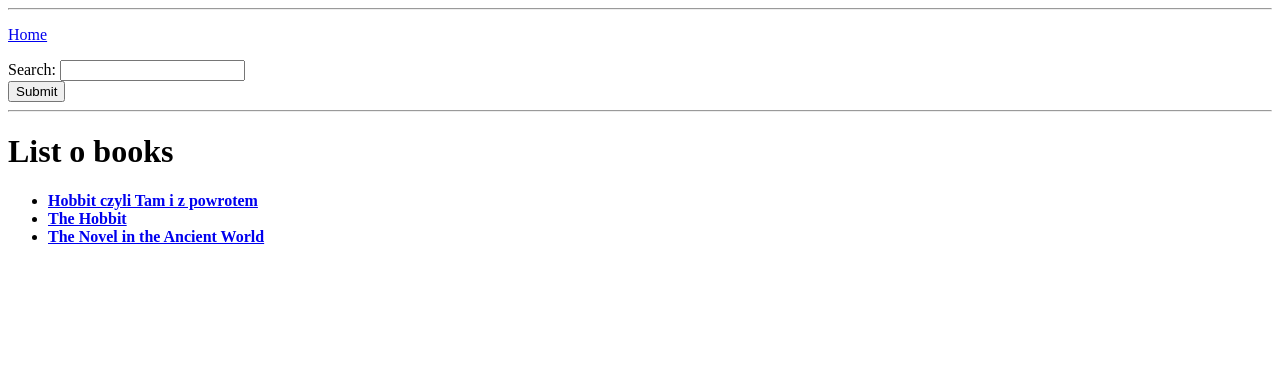
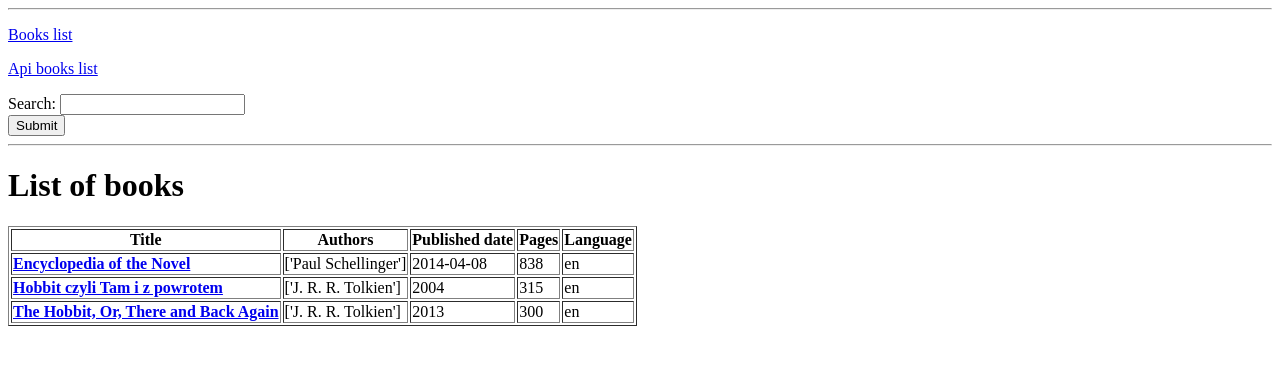
Before and after one commit to JaroslawStormowski/LibApp, a Django app: page / in a window 1280 px wide. Shown: the top 365 px of the page. Run offline with Django 3.2, Linux system fonts and the light colour scheme; data comes from the database, SQL or seed files in the repository.

Commit message:
last changes

```diff
--- a/BookApp/models.py
+++ b/BookApp/models.py
@@ -1,18 +1,20 @@
 from django.db.models import Model
 from django.db import models
 import jsonfield
+import uuid
 
 # Create your models here.
 
 
 class Book(Model):
-    title = models.CharField(max_length=100)
-    authors = models.CharField(max_length=100)
-    publishedDate = models.CharField(max_length=50)
-    industryIdentifiers = jsonfield.JSONField()
-    pageCount = models.IntegerField()
-    imageLinks = jsonfield.JSONField()
-    language = models.CharField(max_length=50)
+    id_uuid = models.CharField(primary_key=True, max_length=100, unique=True, default=uuid.uuid4)
+    title = models.CharField(max_length=200)
+    authors = models.CharField(max_length=100, blank=True, null=True)
+    publishedDate = models.CharField(max_length=50, blank=True, null=True)
+    industryIdentifiers = jsonfield.JSONField(blank=True, null=True)
+    pageCount = models.IntegerField(blank=True, null=True)
+    imageLinks = jsonfield.JSONField(blank=True, null=True)
+    language = models.CharField(max_length=50, blank=True, null=True)
 
     def __str__(self):
         return self.title
--- a/BookApp/templates/BookApp/add.html
+++ b/BookApp/templates/BookApp/add.html
@@ -17,4 +17,6 @@
     {% else %}
         <h3> Data Transfer did not succeed!</h3>
     {% endif %}
+
+    <a href= {% url "search" %}><p>Go back to search</p></a>
 {% endblock %}
--- a/BookApp/templates/BookApp/base.html
+++ b/BookApp/templates/BookApp/base.html
@@ -7,7 +7,8 @@
 <body>
 
     <hr>
-    <a href= {% url "index" %}><p>Home</p></a>
+    <a href= {% url "index" %}><p>Books list</p></a>
+    <a href= {% url "api" %}><p>Api books list</p></a>
     <form action="/search/" method="POST"> {% csrf_token %}
         <label for="con">Search: </label>
         <input type="text" name="con" id="con" ><br>
--- a/BookApp/templates/BookApp/detail.html
+++ b/BookApp/templates/BookApp/detail.html
@@ -12,4 +12,9 @@
     <li>industryIdentifiers: {{ book.industryIdentifiers }}</li>
 </ul>
 
+    <form action="/" method="POST"> {% csrf_token %}
+        <input type="hidden" name="title" value="{{ book.title }}">
+    <input type="submit" value="DELETE RECORD">
+    </form>
+
 {% endblock %}
--- a/BookApp/templates/BookApp/index.html
+++ b/BookApp/templates/BookApp/index.html
@@ -2,13 +2,27 @@
 {% extends 'BookApp/base.html' %}
 {% block main_content %}
 
-<h1>List o books</h1>
+<h1>List of books</h1>
 {% if all_books %}
-    <ul>
+    <table border="1">
+        <tr>
+            <th>Title</th>
+            <th>Authors</th>
+            <th>Published date</th>
+            <th>Pages</th>
+            <th>Language</th>
+        </tr>
         {% for book in all_books %}
-            <li><a href= {% url "detail" book.id %}><b>{{book.title}}</b></a></li>
+            <tr>
+                <td><a href= {% url "detail" book.id_uuid %}><b>{{book.title}}</b></a></td>
+                <td> {{book.authors}}</td>
+                <td> {{book.publishedDate}}</td>
+                <td> {{book.pageCount}}</td>
+                <td> {{book.language}}</td>
+
+            </tr>
         {% endfor %}
-    </ul>
+    </table>
 {% else %}
     <p> There is no books. Start new query</p>
 {% endif %}
--- a/BookApp/urls.py
+++ b/BookApp/urls.py
@@ -1,11 +1,13 @@
 from django.conf.urls import url
 from . import views
 
+
 urlpatterns = [
     url(r'^$', views.index, name="index"),
-    url(r'^(?P<book_id>[0-9]+)/$', views.detail, name="detail"),
-    url(r'^(?P<book_id>[0-9]+)/results$', views.results, name="results"),
-    #url(r'^search/(?P<con>[\w\-]+)/$', views.search, name="search"),
+    url(r'^detail/(?P<id_uuid>[\w\-]+)/$', views.detail, name="detail"),
     url(r'^search/$', views.search, name="search"),
     url(r'^add/(?P<list_index>[0-9]+)/$', views.add, name="add"),
+
+    url(r'^api/$', views.books_list, name="api"),
+    url(r'^api/(?P<pk>[\w\-]+)/$', views.book_detail, name="book-detail"),
 ]
--- a/BookApp/views.py
+++ b/BookApp/views.py
@@ -3,12 +3,21 @@ from django.http import HttpResponse
 from .models import Book
 from .scripts import Script
 
+from rest_framework import status
+from rest_framework.decorators import api_view
+from rest_framework.response import Response
+from .serializers import BookSerializer, BookDetailSerializer
 # Create your views here.
 
 list_d = []
 
+def index(request):
+    if "title" in request.POST:
+        try:
+            Book.objects.filter(title=request.POST["title"]).delete()
+        except:
+            pass
 
-def index(request):
     all_books = Book.objects.order_by('title')
     context = {
         'all_books': all_books
@@ -16,19 +25,22 @@ def index(request):
     return render(request, 'BookApp/index.html', context)
 
 
-def detail(request, book_id):
-    book = Book.objects.get(pk = book_id)
-    return render(request, 'BookApp/detail.html', {'book': book})
+def detail(request, id_uuid):
 
-
-def results(request, book_id):
-    return HttpResponse("Results %s" % book_id)
+    book = Book.objects.get(id_uuid=id_uuid)
+    if book:
+        return render(request, 'BookApp/detail.html', {'book': book, 'id_uuid': id_uuid})
+    else:
+        return HttpResponse("Error")
 
 
 def search(request):
-    con = request.POST["con"]
-    url = "https://www.googleapis.com/books/v1/volumes?q=" + con
-    list_d = Script().parse_json(url)
+    if "con" in request.POST:
+        con = request.POST["con"]
+        url = "https://www.googleapis.com/books/v1/volumes?q=" + con
+        list_d = Script().parse_json(url)
+    else:
+        list_d = Script().list_d
     return render(request, 'BookApp/search.html', {'list_d': list_d})
 
 
@@ -36,3 +48,32 @@ def add(request, list_index):
     dic = Script.list_d[int(list_index)]
     transfer = Script().transfer_data(dic)
     return render(request, 'BookApp/add.html', {'dic': dic, 'transfer': transfer})
+
+
+@api_view(['GET', 'POST'])
+def books_list(request):
+
+    # queryset = Book.objects.all()
+    # serializer_class = BookSerializer
+    serializer_context = {
+        'request': request,
+    }
+    if request.method == 'GET':
+        books = Book.objects.all()
+        serializer = BookSerializer(books, context=serializer_context, many=True)
+        return Response(serializer.data)
+
+    elif request.method == 'POST':
+        serializer = BookSerializer(data=request.data)
+        if serializer.is_valid():
+            serializer.save()
+            return Response(serializer.data, status=status.HTTP_201_CREATED)
+
+        return Response(serializer.errors, status=status.HTTP_400_BAD_REQUEST)
+
+
+@api_view(['GET', 'POST'])
+def book_detail(request, pk):
+    book = Book.objects.get(id_uuid=pk)
+    serializer_detail = BookDetailSerializer(instance=book)
+    return Response(serializer_detail.data)
--- a/LibApp/settings.py
+++ b/LibApp/settings.py
@@ -38,6 +38,7 @@ INSTALLED_APPS = [
     'django.contrib.messages',
     'django.contrib.staticfiles',
     'BookApp',
+    'rest_framework',
 ]
 
 MIDDLEWARE = [
--- a/requirements.txt
+++ b/requirements.txt
@@ -2,6 +2,8 @@ dj-database-url==0.5.0
 Django==2.2.2
 django-heroku==0.3.1
 django-jsonfield==1.2.0
+django-sorting==0.1
+djangorestframework==3.9.4
 gunicorn==19.9.0
 psycopg2==2.8.3
 pytz==2019.1
```
Also changed, not shown: BookApp/scripts.py (+10 -11 lines), BookApp/serializers.py (added, +19 -0 lines), BookApp/migrations/0003_auto_20190618_0110.py (added), BookApp/migrations/0004_auto_20190621_0758.py (added), db.sqlite3.
